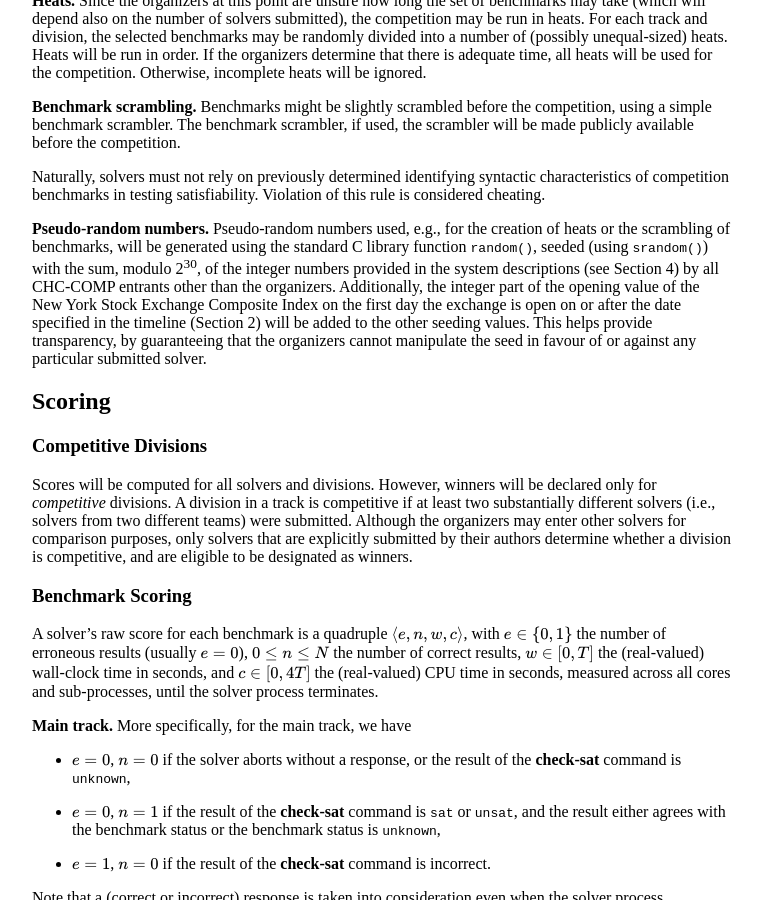
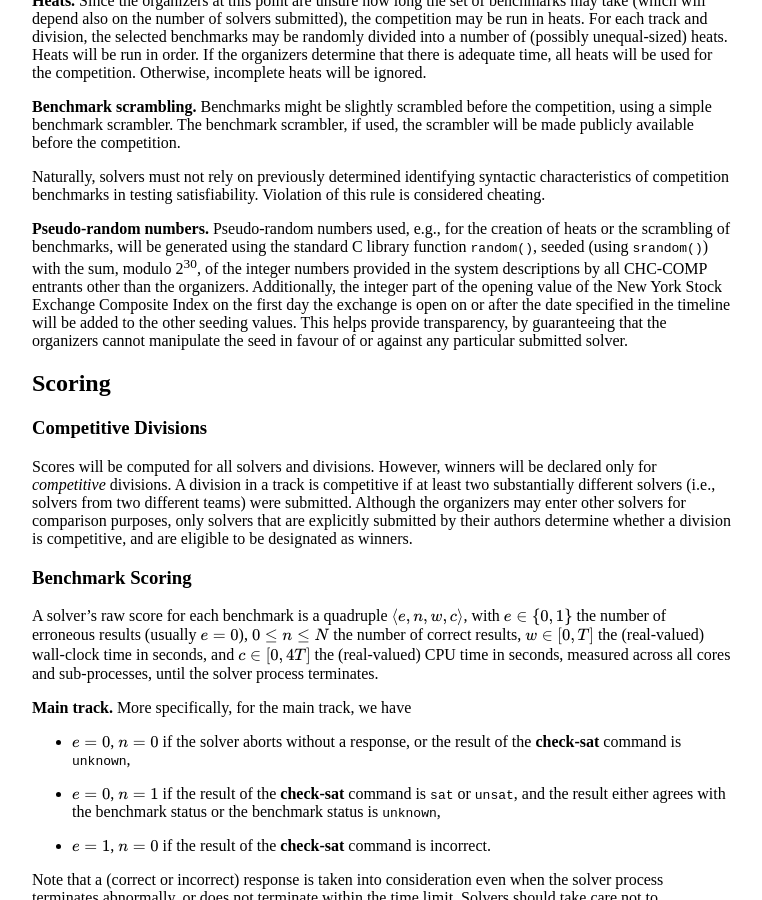
Before and after one commit to chc-comp/chc-comp.github.io, a Jekyll site: the page built from 2018/rules.md, in a window 1280 px wide and 900 px high, scrolled down 3726 px. Shown: the whole window, without its empty margins (258-1020 px from the left). Built offline with Jekyll 4.4.1, drawn with Linux system fonts in a browser that asks for light colours; nearby versions of some CDN libraries; formulas are drawn with MathJax 3.

Commit message:
Remove references to Section

```diff
--- a/2018/rules.md
+++ b/2018/rules.md
@@ -293,11 +293,11 @@ __Pseudo-random numbers.__ Pseudo-random numbers used, e.g., for the
 creation of heats or the scrambling of benchmarks, will be generated
 using the standard C library function `random()`, seeded (using
 `srandom()`) with the sum, modulo 2<sup>30</sup>, of the integer numbers
-provided in the system descriptions (see Section 4) by all CHC-COMP
+provided in the system descriptions  by all CHC-COMP
 entrants other than the organizers. Additionally, the integer part of
 the opening value of the New York Stock Exchange Composite Index on
 the first day the exchange is open on or after the date specified in
-the timeline (Section 2) will be added to the other seeding
+the timeline  will be added to the other seeding
 values. This helps provide transparency, by guaranteeing that the
 organizers cannot manipulate the seed in favour of or against any
 particular submitted solver.
```
